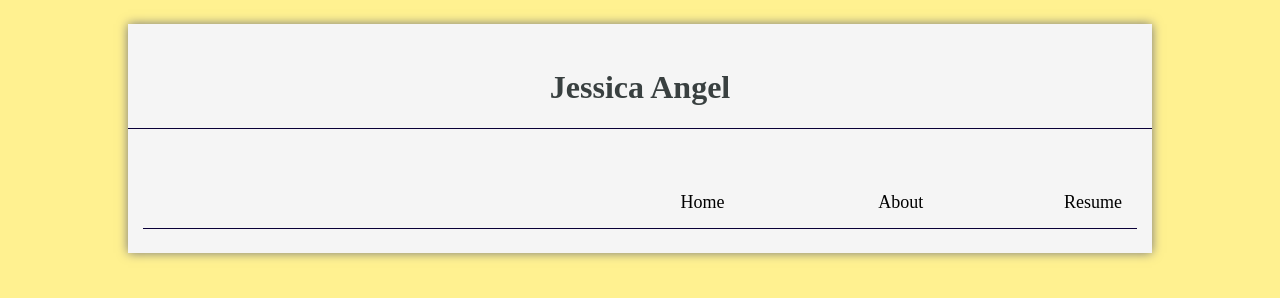
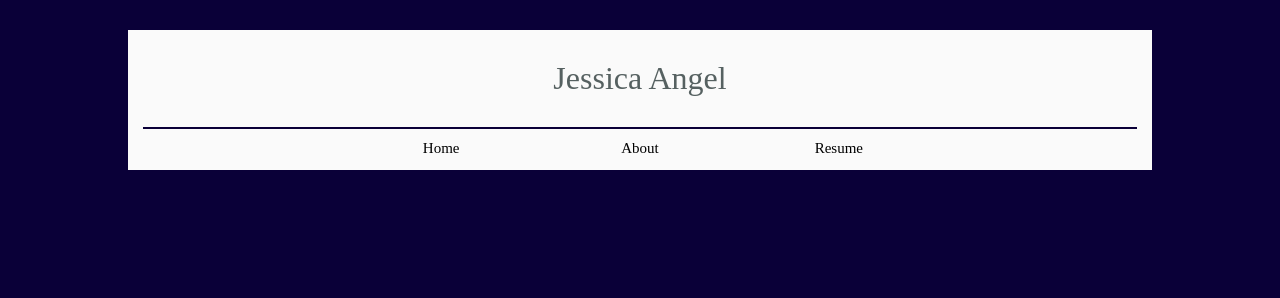
Before and after one commit to jessicaangel/jessica-angel, a plain HTML site: page index.html in a window 1280 px wide. Drawn offline with Linux system fonts and the light colour scheme.

Commit message:
Redo of Header and Nav Bar

```diff
--- a/index.html
+++ b/index.html
@@ -8,13 +8,14 @@
 </head>
 <body>
 <div id="wrapper">
-	<div class="header">
+	<div id="header">
 		<div><h1>Jessica Angel</h1></div>
 	</div>
-	<div class="row">
-		<div class="columnright"><h2>Resume</h2></div>
-		<div class="columnright"><h2>About</h2></div>
-		<div class="columnright"><h2>Home</h2></div>
+	<div id="nav">
+		<div class="column"><h2></h2></div>
+		<div class="column"><h2>Home</h2></div>
+		<div class="column"><h2>About</h2></div>
+		<div class="column"><h2>Resume</h2></div>
 	</div>
 	<div></div>
 </div>
--- a/style.css
+++ b/style.css
@@ -1,46 +1,45 @@
 body{
 	margin:0px;
 	padding:0px;
-	background-color: #FFF190;
+	background-color: #0A0038;
 }
-#wrapper{
-	background-color: #F5F5F5;
-	width:1024px;
-	margin: 24px auto;
-	overflow: auto;
-	box-shadow: 0px 0px 10px #777777;
 
+h1{
+	font-weight: normal;
+	font-family: lust-script;
+	color: #566161;
 }
-.header{
-	margin: 24px 0px;
-	clear:both;
-	overflow: auto;
-	border-style: solid;
-	border-width: 0px 0px 1px 0px;
-	border-color: #0A0038;
-}
-.row{
-	margin: 24px 15px;
-	clear:both;
-	overflow: auto;
-	border-style: solid;
-	border-width: 0px 0px 1px 0px;
-	border-color: #0A0038;
-}
-.columnright{
-	width:168.8px;
-	margin:0px 15px;
-	padding:24px 0px 0px 0px;
-	float: right;
-	text-align: right;
-}
-h1{
-	font-family: lust-script;
-	color:#394040;
-	text-align: center;
-}
+
 h2{
 	font-family: kepler-std-extended;
 	font-weight: normal;
-	font-size:18px;
+	font-size: 15px;
+	text-align:center;
 }
+
+#wrapper{
+	background-color: #FAFAFA;
+	width:1024px;
+	margin:30px auto;
+	overflow:auto;
+}
+
+#header{
+	margin:30px auto;
+	padding:30px auto;
+	text-align: center;
+}
+
+#nav{
+	clear:both;
+	border-width: 1px 0px;
+	border-style: solid;
+	border-color: #0A0038;
+	margin:0px 15px;
+}
+
+.column{
+	width:168.8px;
+	margin:0px 15px;
+	float:left;
+}
```
